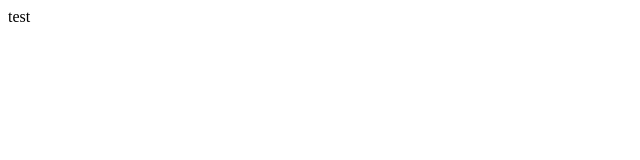
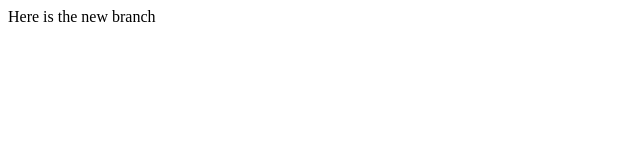
Before and after one commit to coughster/harvardtest2, a plain HTML site: page index.html in a window 1280 px wide. Shown: the whole page, without its empty margins (0-640 px from the left). Drawn offline with Linux system fonts and the light colour scheme.

Commit message:
changed line

```diff
--- a/index.html
+++ b/index.html
@@ -4,6 +4,6 @@
     <title>Test</title>
   </head>
   <body>
-    test
+    Here is the new branch
   </body>
 </html>
```
